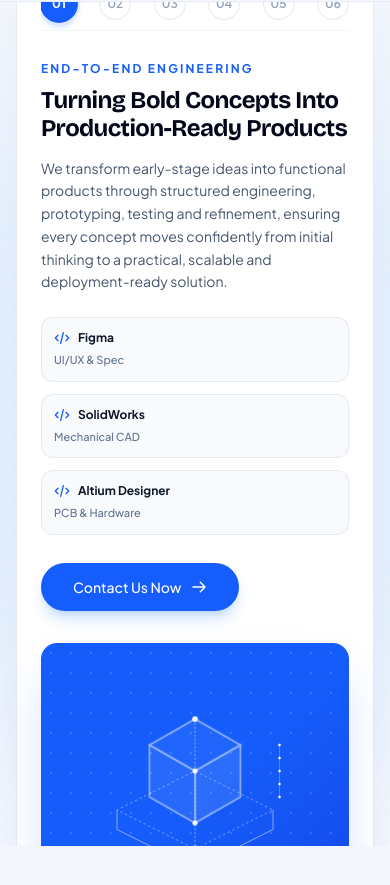
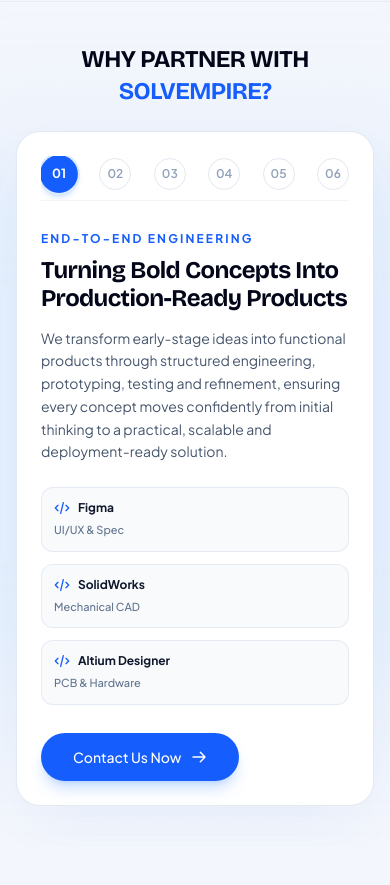
Before and after one commit to HarshaJyos/solvempire_test, a Next.js app: page / in a window 390 px wide. Shown: the part 3206-4091 px from the top of the page. Built offline with nearby package versions, Linux system fonts and the light colour scheme; a web font is replaced by a local one.

Commit message:
Hide Why Partner section SVG graphic on mobile view

```diff
--- a/src/app/page.tsx
+++ b/src/app/page.tsx
@@ -1224,7 +1224,7 @@ export default function Home() {
                 </div>
 
                 {/* Middle Column: Pillar Content, Tools Badges & CTA */}
-                <div className="lg:col-span-6 flex flex-col items-start justify-center text-left">
+                <div className="col-span-1 lg:col-span-6 flex flex-col items-start justify-center text-left w-full">
                   {/* Tag Pill with GSAP minimal animation */}
                   <div className="overflow-hidden mb-2 sm:mb-3">
                     <span
@@ -1298,8 +1298,8 @@ export default function Home() {
                   </Link>
                 </div>
 
-                {/* Right Column: Isometric 3D Blueprint Visual Graphic */}
-                <div className="lg:col-span-5 relative w-full aspect-square max-h-[380px] sm:max-h-[420px] rounded-2xl sm:rounded-3xl bg-gradient-to-br from-blue-600 via-blue-600 to-blue-700 p-6 sm:p-8 flex items-center justify-center overflow-hidden shadow-2xl shadow-blue-600/25">
+                {/* Right Column: Isometric 3D Blueprint Visual Graphic (Hidden on mobile, visible on lg+) */}
+                <div className="hidden lg:flex lg:col-span-5 relative w-full aspect-square max-h-[380px] sm:max-h-[420px] rounded-2xl sm:rounded-3xl bg-gradient-to-br from-blue-600 via-blue-600 to-blue-700 p-6 sm:p-8 items-center justify-center overflow-hidden shadow-2xl shadow-blue-600/25">
                   {/* Blueprint Background Grid Pattern */}
                   <div
                     className="absolute inset-0 opacity-15 pointer-events-none"
```
